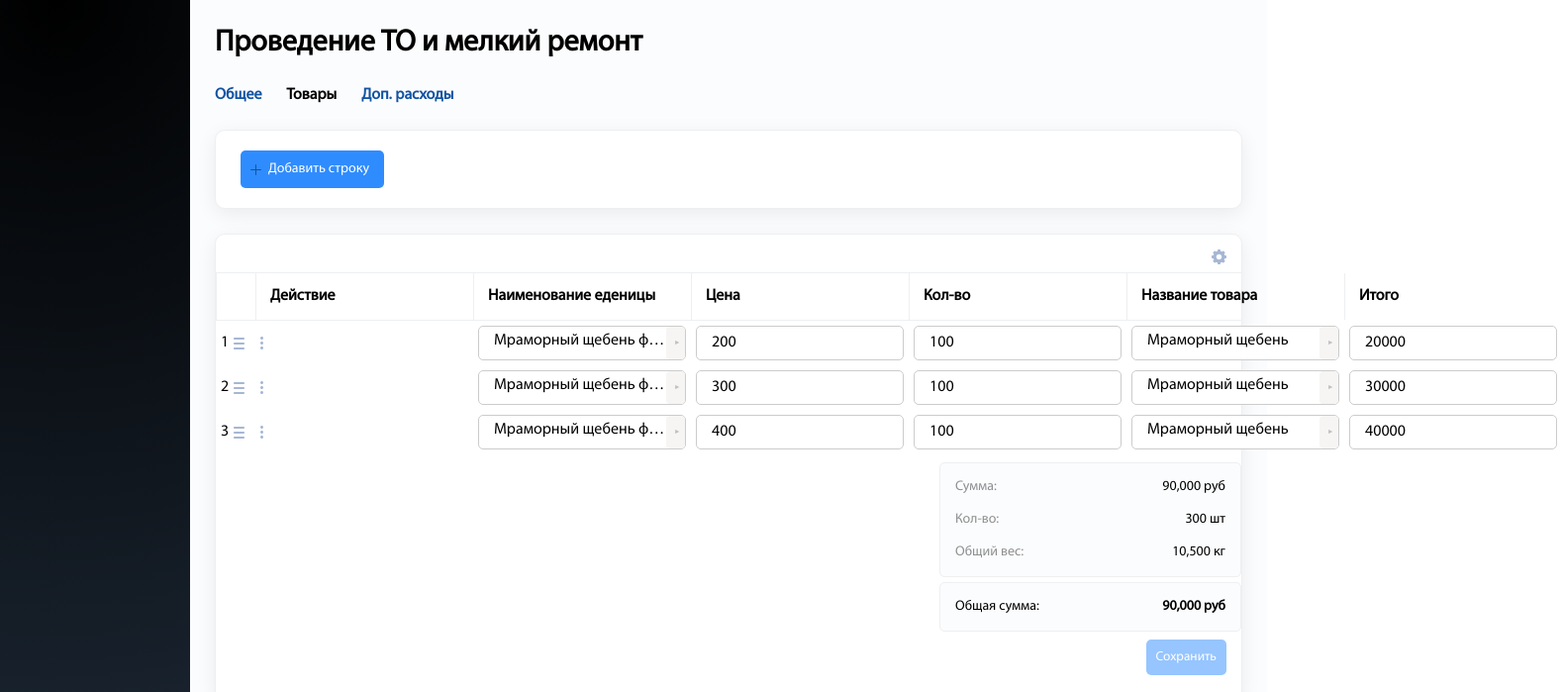
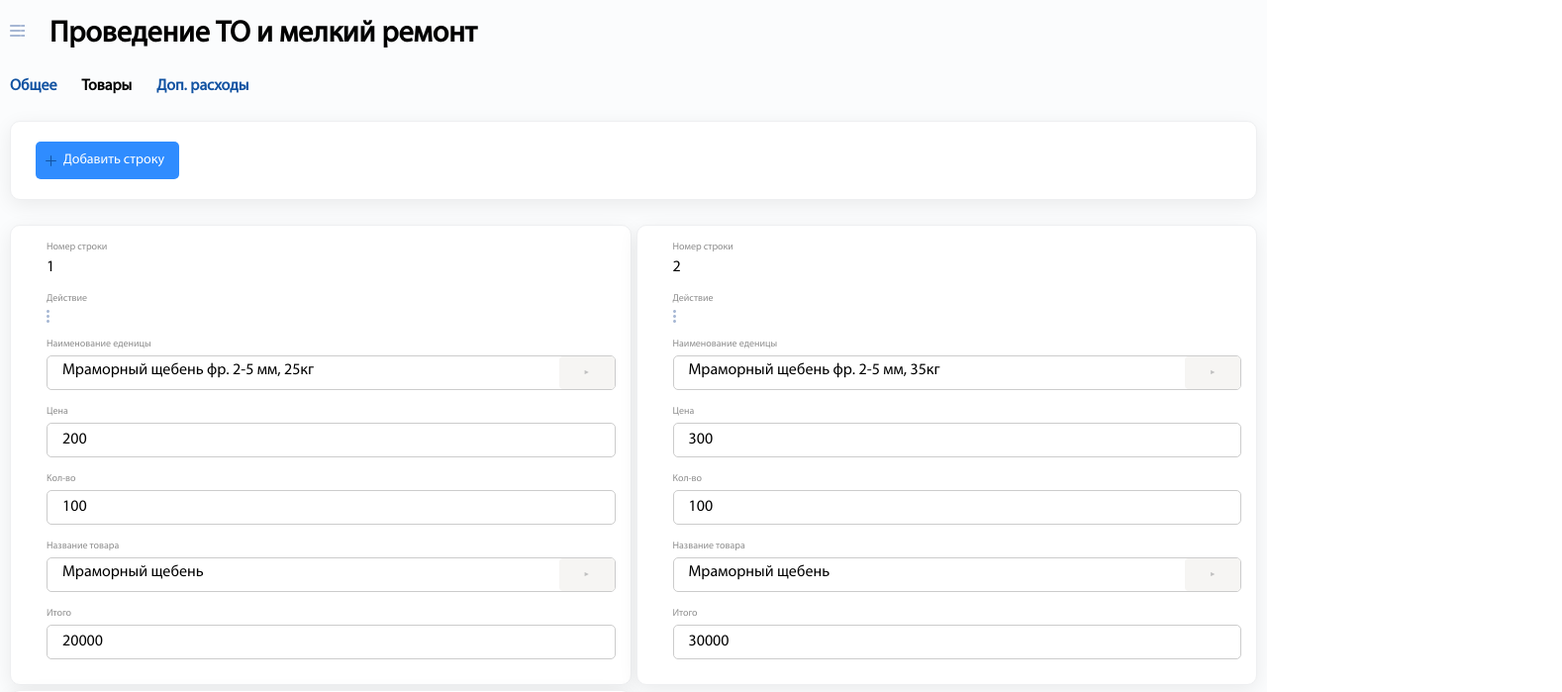
Before and after one commit to Julia-Sachkova/opt6-test, a Nuxt app: page / in a window 1280 px wide. Shown: the top 699 px of the page at 99% size, 1578 px wide, since content can reach past the window. Built offline with nearby package versions, Linux system fonts and the light colour scheme.

Commit message:
адаптивность + ресайз доработки

```diff
--- a/components/layout/GoodsTable.client.vue
+++ b/components/layout/GoodsTable.client.vue
@@ -10,7 +10,10 @@
       <template #item="{ element, index }">
         <th
           class="table__head-cell"
-          :class="[{ 'table__head-cell_empty': element.control === 'index' }]"
+          :class="[
+            { 'table__head-cell_empty': element.control === 'index' },
+            element.id,
+          ]"
         >
           <div class="table__head-cell-content handle">
             <span v-if="element.control === 'action'">Действие</span>
@@ -20,7 +23,7 @@
             </span>
           </div>
 
-          <!-- <div class="drag"  @mousedown="drag"></div> -->
+          <div class="drag" @mousedown="drag"></div>
         </th>
       </template>
     </draggable>
@@ -84,19 +87,27 @@ const onColumnDragChange = (e) => {
   store.changeTableHeaders(newHeader);
 };
 
-// const drag = (evt) => {
-//       let dragX = evt.clientX;
-//       let block = evt.target.parentElement
+const drag = (evt) => {
+  let dragX = evt.clientX;
+  let block = evt.target.parentElement;
 
-//       document.onmousemove = function onMouseMove(e) {
-//         block.style.width = block.offsetWidth - dragX + e.clientX + "px";
-//         block.style.minWidth = block.offsetWidth - dragX + e.clientX + "px";
-//         dragX = e.clientX;
-//       };
-//       // remove mouse-move listener on mouse-up
-//       document.onmouseup = () =>
-//         (document.onmousemove = document.onmouseup = null);
-//     }
+  let curEls = document.querySelectorAll(`
+    .${block.classList[block.classList.length - 1]}
+  `);
+
+  console.log(curEls);
+  console.log(block.classList[block.classList.length - 1]);
+
+  document.onmousemove = function onMouseMove(e) {
+    for (const el of curEls) {
+      el.style.width = el.offsetWidth + e.clientX - dragX + "px";
+      el.style.flex = "none";
+    }
+    dragX = e.clientX;
+  };
+  // remove mouse-move listener on mouse-up
+  document.onmouseup = () => (document.onmousemove = document.onmouseup = null);
+};
 </script>
 
 <style scoped>
@@ -124,11 +135,12 @@ const onColumnDragChange = (e) => {
   overflow: hidden;
   text-overflow: ellipsis;
   cursor: pointer;
-  min-width: 220px;
+  min-width: 30px;
   width: 220px;
   display: flex;
   flex-direction: row;
   justify-content: space-between;
+  position: relative;
 }
 
 .table__head-cell-content {
@@ -136,14 +148,18 @@ const onColumnDragChange = (e) => {
 }
 
 .drag {
+  position: absolute;
+  right: 0;
   width: 2px;
   height: 100%;
   background-color: var(--pale-grey);
+  cursor: col-resize;
 }
 
 .table__head-cell_empty {
   width: 40px;
   min-width: 40px;
+  flex: 0;
 }
 
 .rows-drag .sortable-chosen {
--- a/components/layout/GoodsTableRow.vue
+++ b/components/layout/GoodsTableRow.vue
@@ -8,6 +8,7 @@
       :class="[
         { row__cell_action: index === 'action' },
         { row__cell_drag: index === 'line_index' },
+        index,
       ]"
     >
       <UiInput
@@ -82,7 +83,7 @@ const handleDelete = () => {
   padding: 5px;
   text-align: left;
   text-overflow: ellipsis;
-  min-width: 220px;
+  min-width: 30px;
   width: 220px;
 }
 
@@ -99,6 +100,7 @@ const handleDelete = () => {
   display: flex;
   flex-direction: row;
   align-items: center;
+  flex: 0;
 }
 
 .row__cell-group {
--- a/layouts/default.vue
+++ b/layouts/default.vue
@@ -55,7 +55,7 @@
   display: none;
 }
 
-@media screen and (max-width: 520px) {
+@media screen and (max-width: 1660px) {
   .page__menu {
     display: none;
   }
--- a/pages/index.vue
+++ b/pages/index.vue
@@ -181,7 +181,7 @@ store.setupTableHeaderSort();
   display: none;
 }
 
-@media screen and (max-width: 520px) {
+@media screen and (max-width: 1380px) {
   .goods__btn-group {
     display: none;
   }
@@ -198,10 +198,16 @@ store.setupTableHeaderSort();
   }
 
   .goods__cards {
-    display: flex;
-    flex-direction: column;
+    display: grid;
+    grid-template-columns: repeat(2, 1fr);
     gap: 5px;
     width: 100%;
   }
 }
+
+@media screen and (max-width: 800px) {
+  .goods__cards {
+    grid-template-columns: 1fr;
+  }
+}
 </style>
```
Lines whose indentation alone changed are shown as unchanged.
